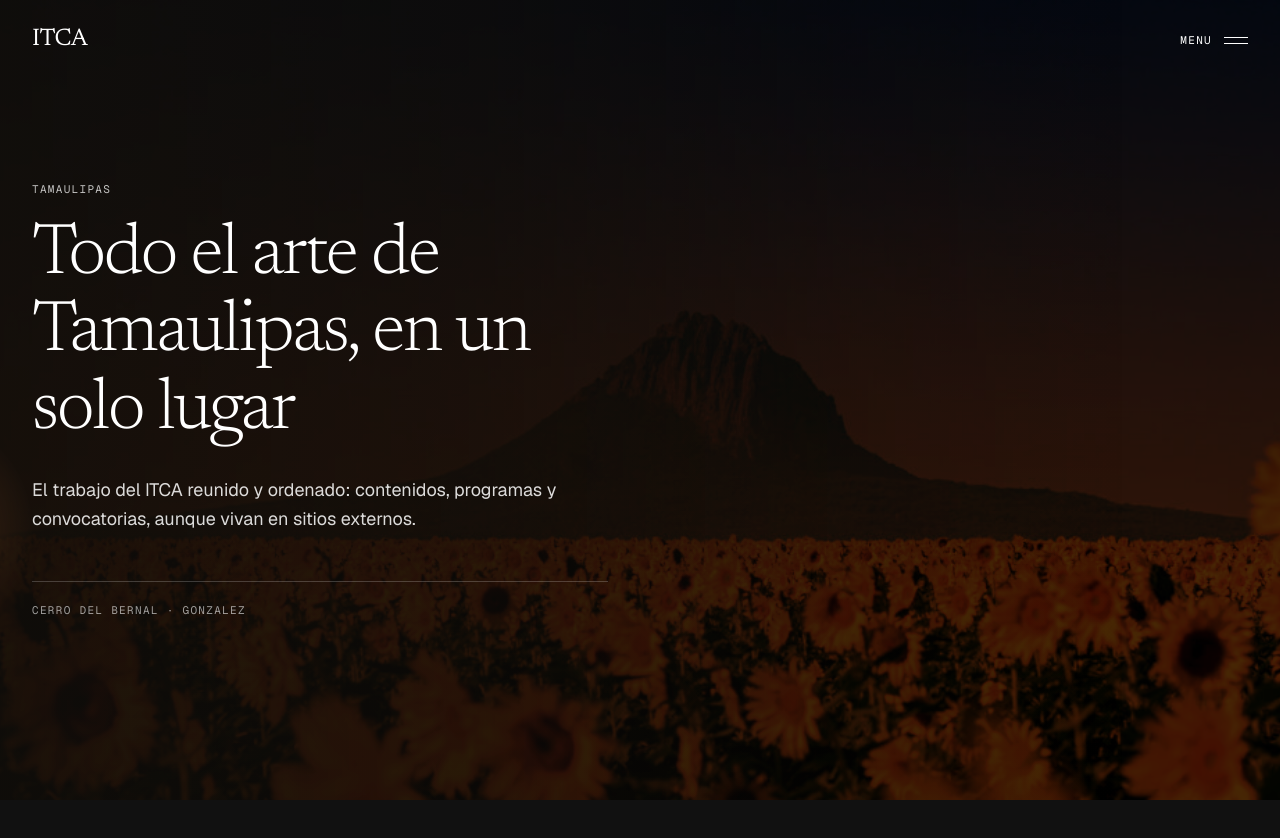
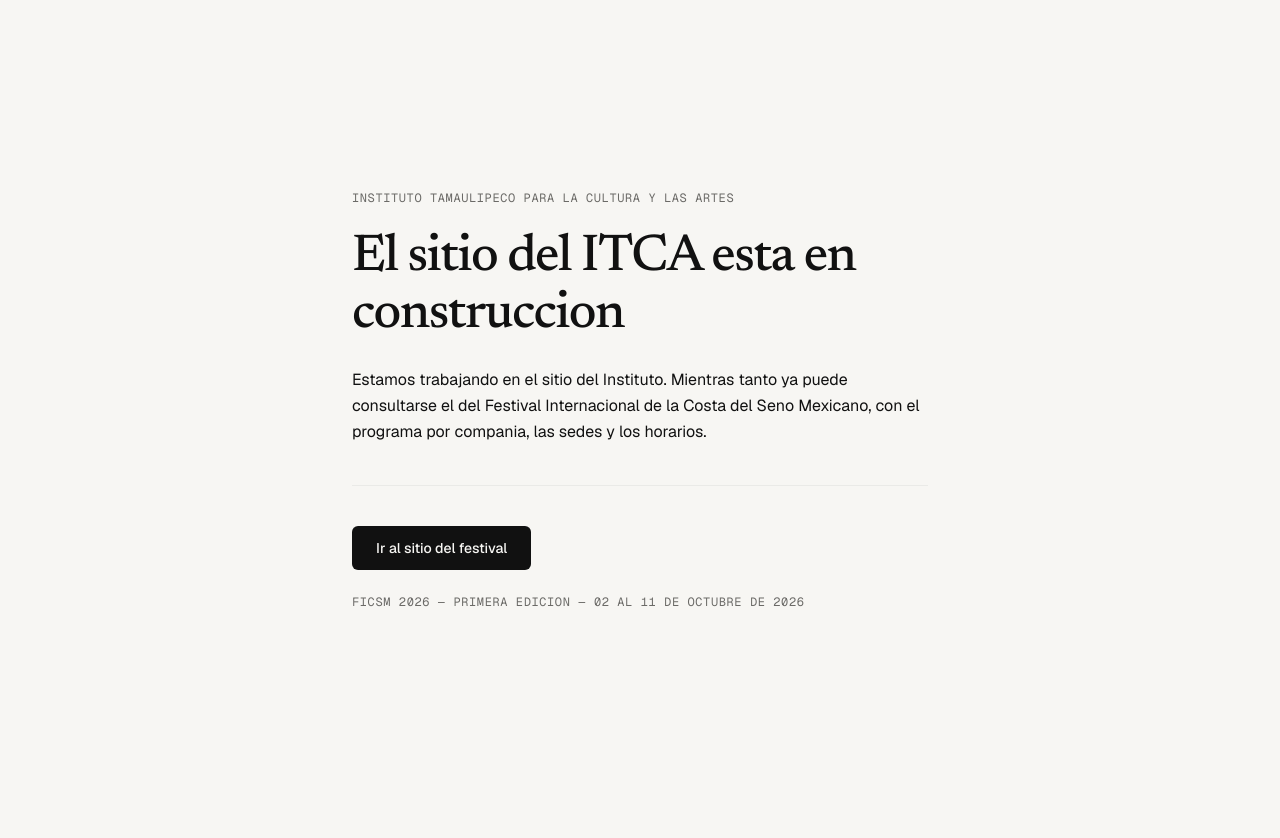
Before and after one commit to MarcoPalom/ITCAWEB20206, a Next.js app: page / in a window 1280 px wide. Shown: the top 838 px of the page. After the commit the page ends 800 px from the top, so only its background shows below. Built offline with nearby package versions, Linux system fonts and the light colour scheme.

Commit message:
final optimization checkout

```diff
--- a/src/app/page.tsx
+++ b/src/app/page.tsx
@@ -5,8 +5,33 @@
 import EnlacesGenerales from "@/components/EnlacesGenerales";
 import Comunicados from "@/components/Comunicados";
 import Footer from "@/components/Footer";
+import Cortinilla from "@/components/Cortinilla";
 
-export default function Home() {
+/**
+ * Llave para ver el sitio institucional mientras dura la obra: /?acceso=itca
+ *
+ * Es una cancela, no una contrasena, y conviene tenerlo claro: va en la URL, no
+ * cifra nada y cualquiera a quien se le pase el enlace entra. Sirve para lo que
+ * se pidio -que un visitante cualquiera no se cuele en una pagina a medias- y
+ * para que el equipo pueda seguir revisandola en produccion. Si algun dia hay
+ * que proteger contenido de verdad, esto no es lo que hay que usar.
+ */
+const LLAVE = "itca";
+
+export default async function Home({
+  searchParams,
+}: {
+  searchParams: Promise<Record<string, string | string[] | undefined>>;
+}) {
+  const { acceso } = await searchParams;
+
+  /* La cortinilla se devuelve en lugar de la pagina, no encima de ella: asi no
+     queda debajo un sitio institucional a medio hacer que se pueda destapar
+     desde el inspector. Leer searchParams vuelve dinamica esta ruta, que es el
+     precio de tener la llave; la cortinilla es minuscula y el sitio de detras
+     vuelve a ser estatico en cuanto se retire todo esto. */
+  if (acceso !== LLAVE) return <Cortinilla />;
+
   return (
     <div className="flex min-h-full flex-1 flex-col">
       <SiteHeader />
--- /dev/null
+++ b/src/components/Cortinilla.tsx
@@ -0,0 +1,56 @@
+import Link from "next/link";
+
+import { FESTIVAL } from "@/data/festival";
+
+/**
+ * Cortinilla de obra: lo unico que se sirve en la raiz mientras el sitio del
+ * ITCA no este terminado.
+ *
+ * No es una capa por encima de la pagina, es la pagina. La diferencia importa:
+ * una cortinilla superpuesta se quita desde el inspector, se salta con el
+ * teclado y deja el contenido de debajo indexable y descargable. Aqui el sitio
+ * institucional no llega a renderizarse, asi que no hay nada por detras que
+ * flanquear -y de paso el visitante no se descarga una pagina que no va a ver-.
+ *
+ * No lleva boton de cerrar a proposito. La unica salida es el festival, que es
+ * justo lo que se quiere ofrecer mientras tanto.
+ */
+export default function Cortinilla() {
+  return (
+    <main className="flex min-h-svh flex-1 items-center justify-center bg-bone px-6 py-24">
+      <div className="w-full max-w-xl">
+        <p className="font-mono text-xs tracking-[0.05em] text-muted uppercase">
+          Instituto Tamaulipeco para la Cultura y las Artes
+        </p>
+
+        <h1 className="title-display mt-6 text-[clamp(2rem,5vw,3.25rem)] leading-[1.1] font-medium tracking-[-0.03em] text-charcoal">
+          El sitio del ITCA esta en construccion
+        </h1>
+
+        <p className="mt-6 max-w-prose text-base leading-relaxed text-charcoal">
+          Estamos trabajando en el sitio del Instituto. Mientras tanto ya puede
+          consultarse el del {FESTIVAL.nombre}, con el programa por compania,
+          las sedes y los horarios.
+        </p>
+
+        {/* El borde de 1px es el recurso estructural del sistema; separa el
+            bloque de invitacion del texto sin necesidad de una tarjeta. */}
+        <div className="mt-10 border-t border-line pt-10">
+          <Link
+            href="/festival"
+            /* Alto minimo de 44px por area tactil. El primario va en charcoal,
+               no en el acento: el acento se reserva para texto y etiquetas. */
+            className="inline-flex min-h-11 items-center rounded-md bg-charcoal px-6 py-3 text-sm font-medium text-bone transition-opacity hover:opacity-90 focus-visible:ring-2 focus-visible:ring-charcoal focus-visible:ring-offset-2 focus-visible:ring-offset-bone focus-visible:outline-none"
+          >
+            Ir al sitio del festival
+          </Link>
+
+          <p className="mt-6 font-mono text-xs tracking-[0.05em] text-muted uppercase">
+            {FESTIVAL.siglas} {FESTIVAL.anio} — {FESTIVAL.edicion} —{" "}
+            {FESTIVAL.fechas}
+          </p>
+        </div>
+      </div>
+    </main>
+  );
+}
--- a/src/components/festival/CarteleraArtistas.tsx
+++ b/src/components/festival/CarteleraArtistas.tsx
@@ -1,6 +1,13 @@
 "use client";
 
-import { useCallback, useEffect, useMemo, useRef, useState } from "react";
+import {
+  Fragment,
+  useCallback,
+  useEffect,
+  useMemo,
+  useRef,
+  useState,
+} from "react";
 
 import type { Artista } from "@/data/artistas";
 import { imagenesDe } from "@/data/imagenes";
@@ -54,7 +61,11 @@
  */
 const TANDA = 12;
 
-export default function CarteleraArtistas({ artistas }: { artistas: Artista[] }) {
+export default function CarteleraArtistas({
+  artistas,
+}: {
+  artistas: Artista[];
+}) {
   const [activo, setActivo] = useState(0);
   const [busqueda, setBusqueda] = useState("");
   /* Cual de los dos bloques de material se monta. Con CSS no basta: un video
@@ -90,7 +101,7 @@
      pregunta: "los de teatro", "el de Tampico", "la obra tal". */
   const visibles = useMemo(() => {
     const texto = busqueda.trim().toLowerCase();
-    return artistas.filter((a) => {
+    const lista = artistas.filter((a) => {
       if (filtro && a.etiqueta !== filtro) return false;
       if (!texto) return true;
       const donde = [
@@ -103,7 +114,29 @@
         .toLowerCase();
       return donde.includes(texto);
     });
+
+    /* Las que todavia no tienen fotografia van al final, en bloque.
+
+       Intercaladas, la seccion se leia como rota: en Tamaulipecos son 58 de 109
+       y al recorrerla aparecia un marcador de posicion cada dos fichas, como si
+       el sitio estuviera fallando. Agrupadas, lo que se ve primero son las 51
+       companias completas y despues un bloque que se explica a si mismo.
+
+       Ordenar aqui y no al pintar es lo que mantiene la coherencia: el indice
+       activo, el fondo y la isla trabajan todos sobre esta misma lista, asi que
+       basta con que salga ya ordenada para que los tres la sigan.
+
+       Es una regla general y no un apano para Tamaulipecos, aunque sea la unica
+       seccion donde hoy se nota: nacionales e internacionales tienen las 33
+       fotografias entregadas, asi que alli no cambia nada, y el bloque ira
+       encogiendo solo segun llegue el material. */
+    const con = lista.filter((a) => a.foto);
+    const sin = lista.filter((a) => !a.foto);
+    return [...con, ...sin];
   }, [artistas, busqueda, filtro]);
+
+  /* Donde empieza el bloque sin material, o -1 si estan todas completas. */
+  const primeraSinFoto = visibles.findIndex((a) => !a.foto);
 
   /* Al cambiar la busqueda o el filtro la lista es otra, asi que el indice
      anterior ya no apunta a nadie y hay que volver al principio.
@@ -173,10 +206,7 @@
      es que la seccion se construya en dos tiempos; adelantar el resto en cuanto
      el navegador respira devolveria el mismo pico, solo que unos milisegundos
      mas tarde. */
-  const montadas = useMemo(
-    () => visibles.slice(0, techo),
-    [visibles, techo],
-  );
+  const montadas = useMemo(() => visibles.slice(0, techo), [visibles, techo]);
 
   useEffect(() => {
     const el = cola.current;
@@ -286,8 +316,34 @@
             const asentada = i === activoAsentado;
 
             return (
+              <Fragment key={a.id}>
+                {/* Aviso que abre el bloque sin material. Va una sola vez, justo
+                    antes de la primera ficha sin fotografia, y explica de que
+                    son las que vienen detras: cada una repite el marcador en su
+                    hueco, pero el motivo se cuenta aqui.
+
+                    Cuando el aviso queda el primero de la lista -filtrando, si
+                    ninguna de las que coinciden tiene foto- carga el con el
+                    hueco de cabecera, porque el relleno de las fichas cuelga de
+                    :first-child y en ese caso ya no lo cobra ninguna. */}
+                {i === primeraSinFoto ? (
                   <li
-                key={a.id}
+                    className={i === 0 ? "pt-[16svh] pb-[6svh]" : "py-[6svh]"}
+                  >
+                    <div className="rounded-md border border-[#2a2929] p-5">
+                      <p className="font-mono text-[0.7rem] tracking-[0.05em] text-[#8b8686] uppercase">
+                        Material en proceso de carga
+                      </p>
+                      <p className="mt-3 text-[0.95rem] leading-relaxed text-[#a9a4a4]">
+                        Las {visibles.length - primeraSinFoto} companias que
+                        siguen forman parte del programa. Sus fotografias se
+                        estan subiendo conforme el ITCA las recibe.
+                      </p>
+                    </div>
+                  </li>
+                ) : null}
+
+                <li
                   data-indice={i}
                   ref={(el) => guardar(el, i)}
                   /* El primer relleno solo tiene que librar la cabecera fija; antes
@@ -364,7 +420,9 @@
                             descuadraria el paneo. */}
                           <div
                             className="ficha-fotos lg:hidden"
-                          data-turnos={a.clip && asentada && esAncha === false ? 3 : 2}
+                            data-turnos={
+                              a.clip && asentada && esAncha === false ? 3 : 2
+                            }
                           >
                             <div className="ficha-lente">
                               <div className="ficha-tira grid grid-cols-2 gap-2">
@@ -440,7 +498,10 @@
                                   misma forma que la original, que es de lo que
                                   depende que el salto sea invisible. */}
                                   {[0, 1].map((vuelta) =>
-                                piezasDe(a, Boolean(a.clip && asentada)).map((pieza, n) => (
+                                    piezasDe(
+                                      a,
+                                      Boolean(a.clip && asentada),
+                                    ).map((pieza, n) => (
                                       <Nodo
                                         key={`${vuelta}-${n}`}
                                         pieza={pieza}
@@ -448,11 +509,15 @@
                                        cuarta pieza -y con ella la geometria del
                                        recorrido- pero como fotograma fijo, sin
                                        montar un video que nadie va a ver. */
-                                    congelado={vuelta === 1 || esAncha !== true}
+                                        congelado={
+                                          vuelta === 1 || esAncha !== true
+                                        }
                                         /* El video no toma la forma que le tocaria
                                        por posicion: tiene la suya, con su misma
                                        proporcion, para que no salga recortado. */
-                                    forma={pieza.tipo === "video" ? "video" : n}
+                                        forma={
+                                          pieza.tipo === "video" ? "video" : n
+                                        }
                                         nombre={a.nombre}
                                         copia={vuelta === 1}
                                       />
@@ -488,10 +553,10 @@
                       <div className="lg:hidden">
                         <Presentaciones artista={a} />
                       </div>
-
                     </div>
                   </article>
                 </li>
+              </Fragment>
             );
           })}
 
@@ -546,7 +611,8 @@
       const el = carro.current;
       if (!el) return;
       const destino = Math.min(Math.max(indice + paso, 0), total - 1);
-      const suave = !window.matchMedia("(prefers-reduced-motion: reduce)").matches;
+      const suave = !window.matchMedia("(prefers-reduced-motion: reduce)")
+        .matches;
       el.scrollTo({
         left: destino * el.clientWidth,
         behavior: suave ? "smooth" : "auto",
@@ -566,7 +632,11 @@
 
         {total > 1 ? (
           <div className="flex items-center gap-1">
-            <Flecha hacia="anterior" alPulsar={() => ir(-1)} inerte={indice === 0} />
+            <Flecha
+              hacia="anterior"
+              alPulsar={() => ir(-1)}
+              inerte={indice === 0}
+            />
             {/* La cifra, no unos puntos: un punto relleno entre puntos vacios
                 hay que descifrarlo, y una cifra no. */}
             <p
@@ -641,7 +711,9 @@
       onClick={alPulsar}
       disabled={inerte}
       aria-label={
-        hacia === "anterior" ? "Presentacion anterior" : "Presentacion siguiente"
+        hacia === "anterior"
+          ? "Presentacion anterior"
+          : "Presentacion siguiente"
       }
       className="flex h-11 w-11 flex-none items-center justify-center rounded-md border border-[#2a2929] text-[#e6e4e4] transition-colors enabled:hover:border-[var(--tinte)] disabled:opacity-30 focus-visible:outline-2 focus-visible:outline-offset-2 focus-visible:outline-[var(--tinte)]"
     >
@@ -656,7 +728,9 @@
         strokeLinejoin="round"
         aria-hidden="true"
       >
-        <path d={hacia === "anterior" ? "M10 3 L5 8 L10 13" : "M6 3 L11 8 L6 13"} />
+        <path
+          d={hacia === "anterior" ? "M10 3 L5 8 L10 13" : "M6 3 L11 8 L6 13"}
+        />
       </svg>
     </button>
   );
@@ -720,7 +794,12 @@
 }
 
 /** Las piezas de una compania, en el orden en que la camara las recorre. */
-type Pieza = { tipo: "imagen" | "video"; src: string; rotulo: string; poster?: string };
+type Pieza = {
+  tipo: "imagen" | "video";
+  src: string;
+  rotulo: string;
+  poster?: string;
+};
 
 function piezasDe(a: Artista, conClip: boolean): Pieza[] {
   if (!a.foto) return [];
--- a/src/components/festival/MarcoFestival.tsx
+++ b/src/components/festival/MarcoFestival.tsx
@@ -28,8 +28,20 @@
     ? "#f0eeee"
     : (seccion?.sobre ?? "var(--color-charcoal)");
 
+  /* La marca solo esta en la portada del festival. En las carteleras estorba:
+     se pinta encima de la fotografia a sangre, justo sobre la primera ficha, y
+     no hace falta como salida porque la isla de abajo ya lleva a todas partes
+     -incluida esta misma portada-.
+
+     Al pasar de la portada a una seccion, "marca" existe en la instantanea
+     vieja y no en la nueva. Eso no hay que tratarlo aparte: el navegador lo
+     resuelve como una salida y le aplica el fundido de 200ms que ya declara
+     globals.css para ::view-transition-old(marca). */
+  const esPortada = !slug;
+
   return (
     <>
+      {esPortada ? (
         <header
           className="absolute inset-x-0 top-0 z-50"
           style={{ viewTransitionName: "marca" }}
@@ -45,6 +57,7 @@
             </Link>
           </div>
         </header>
+      ) : null}
 
       {children}
 
```
Lines whose indentation alone changed are shown as unchanged.
